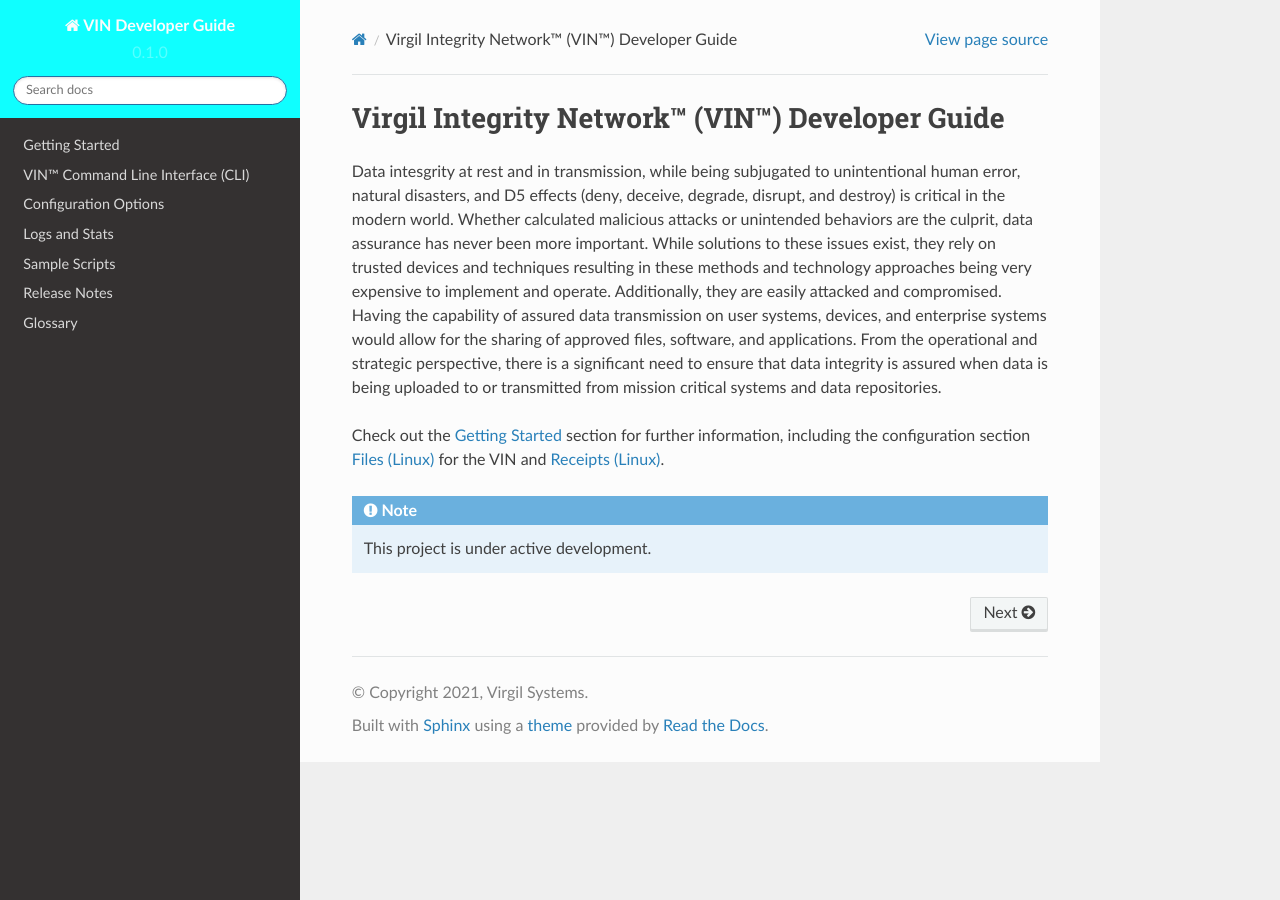
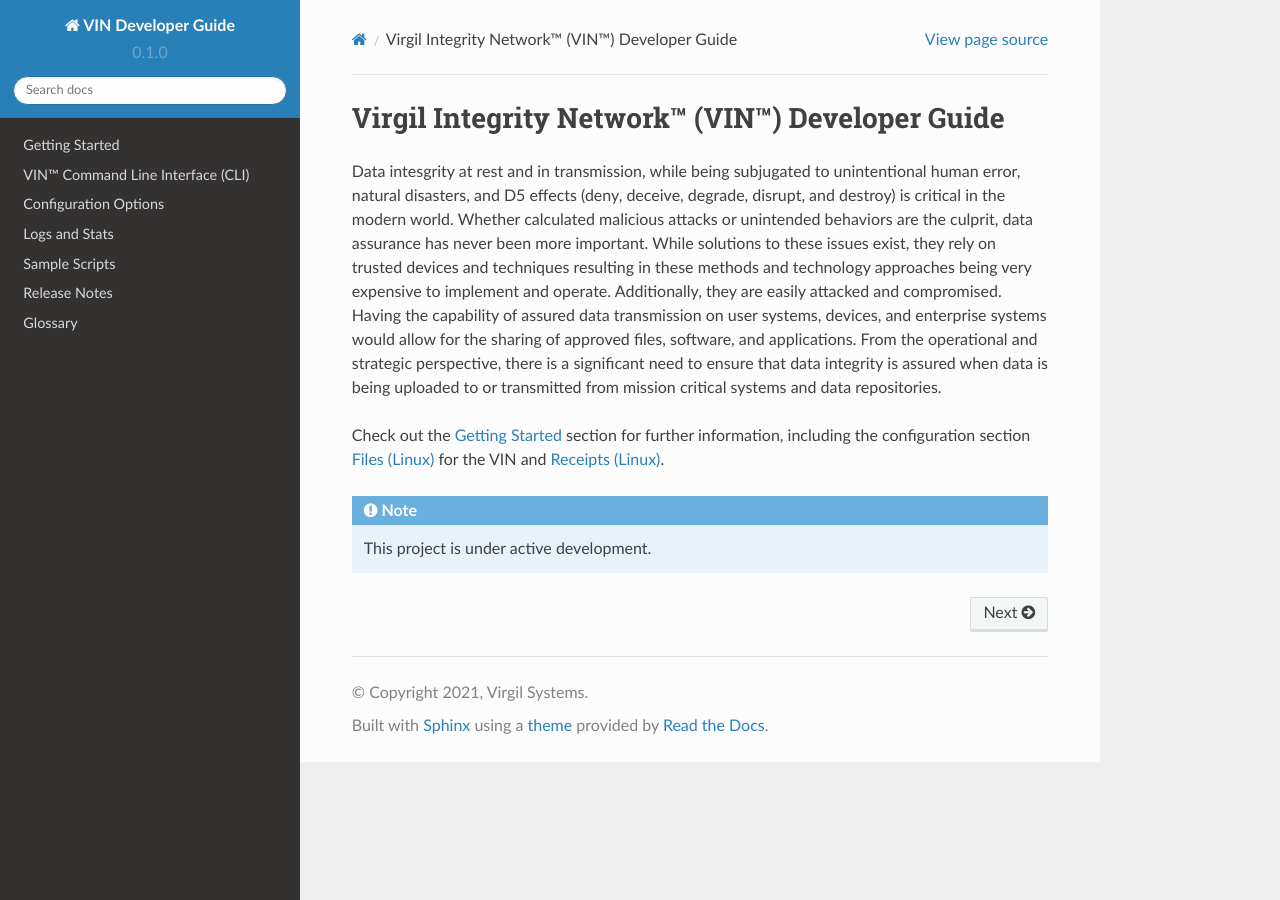
Before and after one commit to Market-Insight-Solutions-LLC/vin-developer-guide, a Sphinx documentation site: the page built from docs/source/index.rst, in a window 1280 px wide. Built offline with Sphinx 7.4.7 and the Read the Docs theme 2.0.0, drawn with Linux system fonts in a browser that asks for light colours.

Commit message:
testing custom.css

```diff
--- a/docs/source/_static/css/custom.css
+++ b/docs/source/_static/css/custom.css
@@ -1,17 +1 @@
 @import "theme.css";
-
-/* Side navigation bar color */
-.wy-side-nav-search {
-    background-color: #0FFFFF;
-}
-
-/* Fix horizontal scrollbars in tables*/
-.wy-table-responsive table td {
-    /* !important prevents the common CSS stylesheets from overriding
-        this as on RTD they are loaded after this stylesheet */
-    white-space: normal !important;
-}
-
-.wy-table-responsive {
-    overflow: visible !important;
-}
```
